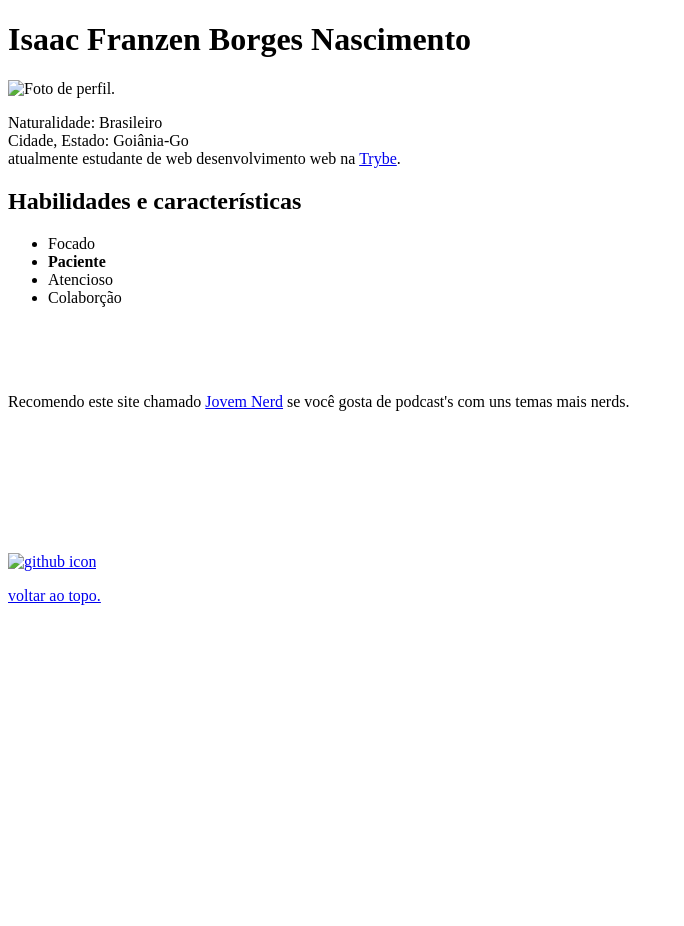
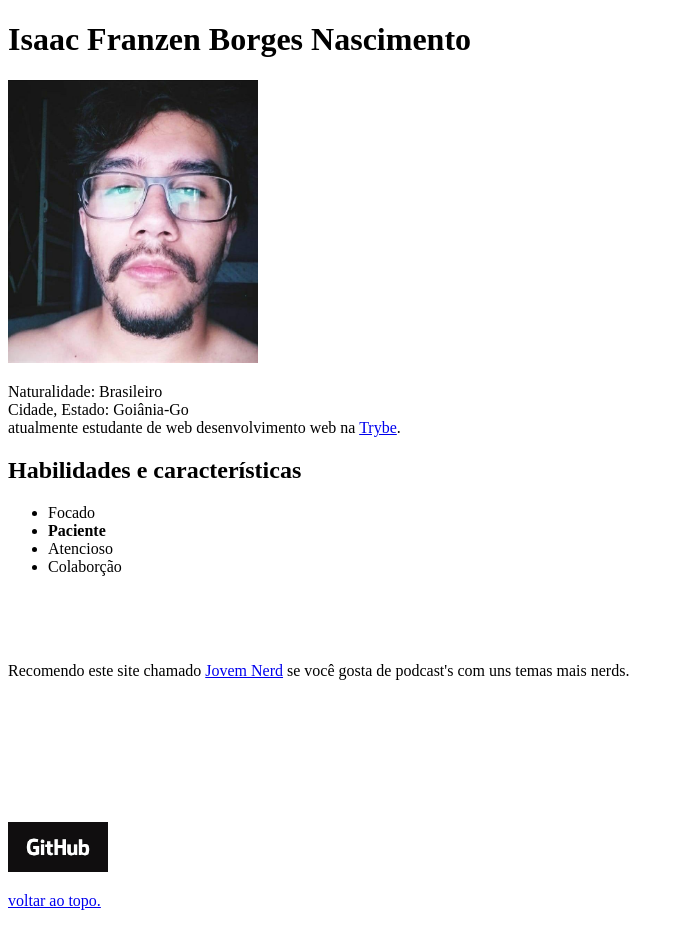
Before and after one commit to IsaacFranzen/IsaacFranzen.github.io, a plain HTML site: page index.html in a window 1280 px wide. Shown: the whole page, without its empty margins (0-684 px from the left). Before the commit the page ends 800 px from the top, so only its background shows below. Drawn offline with Linux system fonts and the light colour scheme.

Commit message:
correçao

```diff
--- a/index.html
+++ b/index.html
@@ -6,7 +6,7 @@
     </head>
     <body>
         <h1 id="topo">Isaac Franzen Borges Nascimento</h1>
-        <img src="images/fotodeperfil.jpeg" alt="Foto de perfil." width="250px">
+        <img src="fotodeperfil.jpeg" alt="Foto de perfil." width="250px">
         <p>Naturalidade: Brasileiro<br>Cidade, Estado: Goiânia-Go<br>atualmente estudante de web desenvolvimento web na <a href="https://www.betrybe.com/" target="_blank">Trybe</a>.</p>
         <h2>Habilidades e características</h2>
         <ul>
@@ -19,7 +19,7 @@
         <p>Recomendo este site chamado <a href="https://jovemnerd.com.br/nerdcast/" target="_blank">Jovem Nerd</a> se você gosta de podcast's com uns temas mais nerds.</p>
         <br><br><br><br><br><br><br>
 
-        <a href="https://github.com/IsaacFranzen" target="_blank"><img src="images/githubicon.jpeg" alt="github icon" width="100"></a>
+        <a href="https://github.com/IsaacFranzen" target="_blank"><img src="githubicon.jpeg" alt="github icon" width="100"></a>
         <a href="#topo"><p> voltar ao topo.</p></a>
 
 
```
